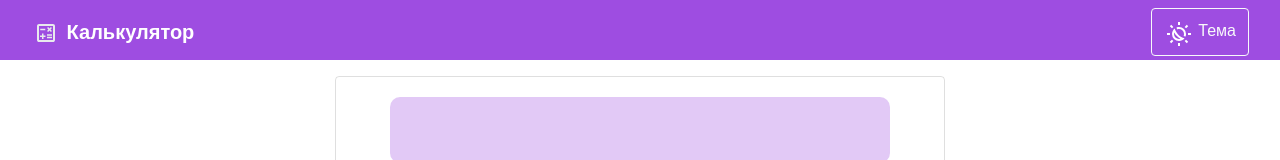
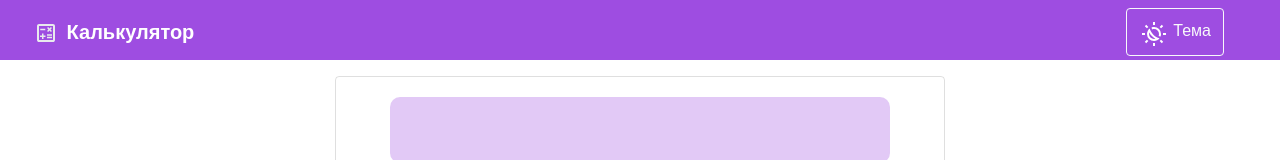
Before and after one commit to Jester-fool/calculator, a plain HTML site: page index.html in a window 1280 px wide. Shown: the top 160 px of the page. Drawn offline with nearby package versions, Linux system fonts and the light colour scheme.

Commit message:
Update styles.css

```diff
--- a/styles.css
+++ b/styles.css
@@ -72,3 +72,7 @@ html, body {
     min-width: 48px;
     height: 48px;
 }
+
+.dropdown{
+    margin-right: 25px;
+}
```
